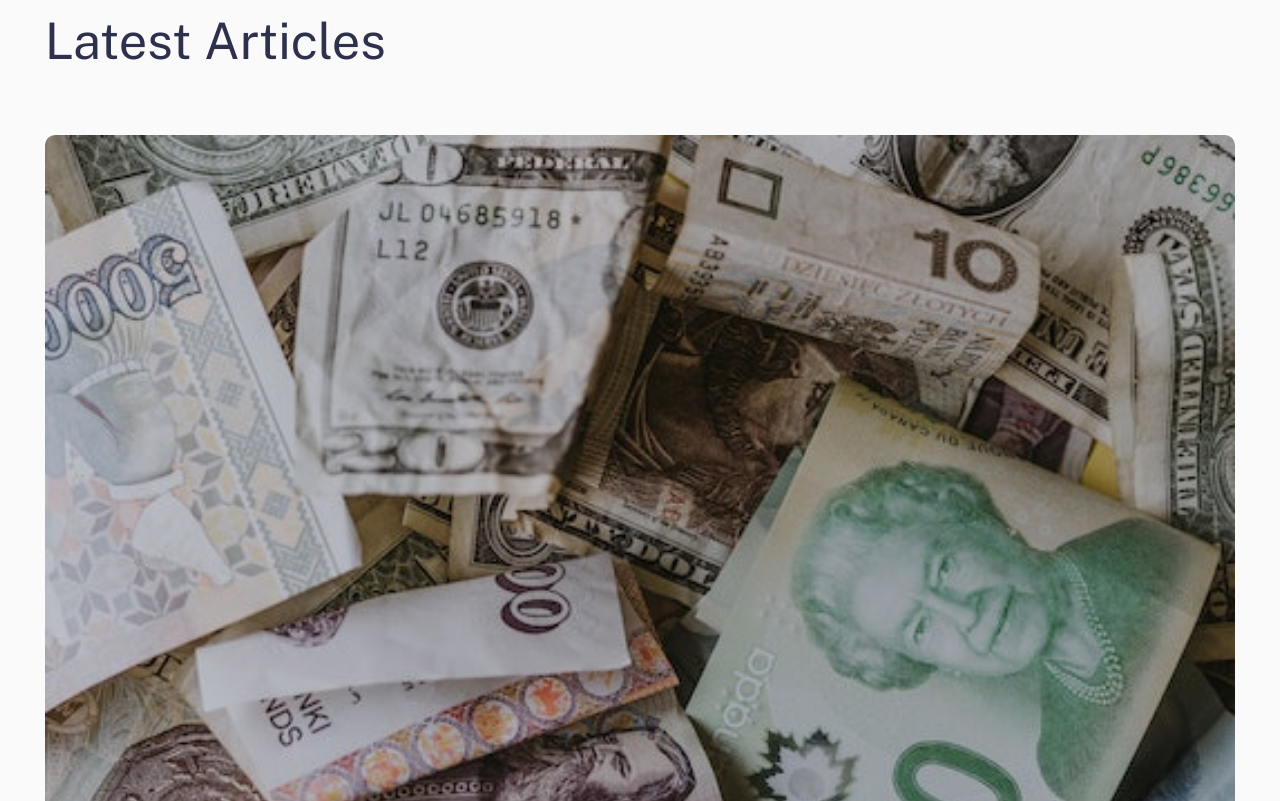
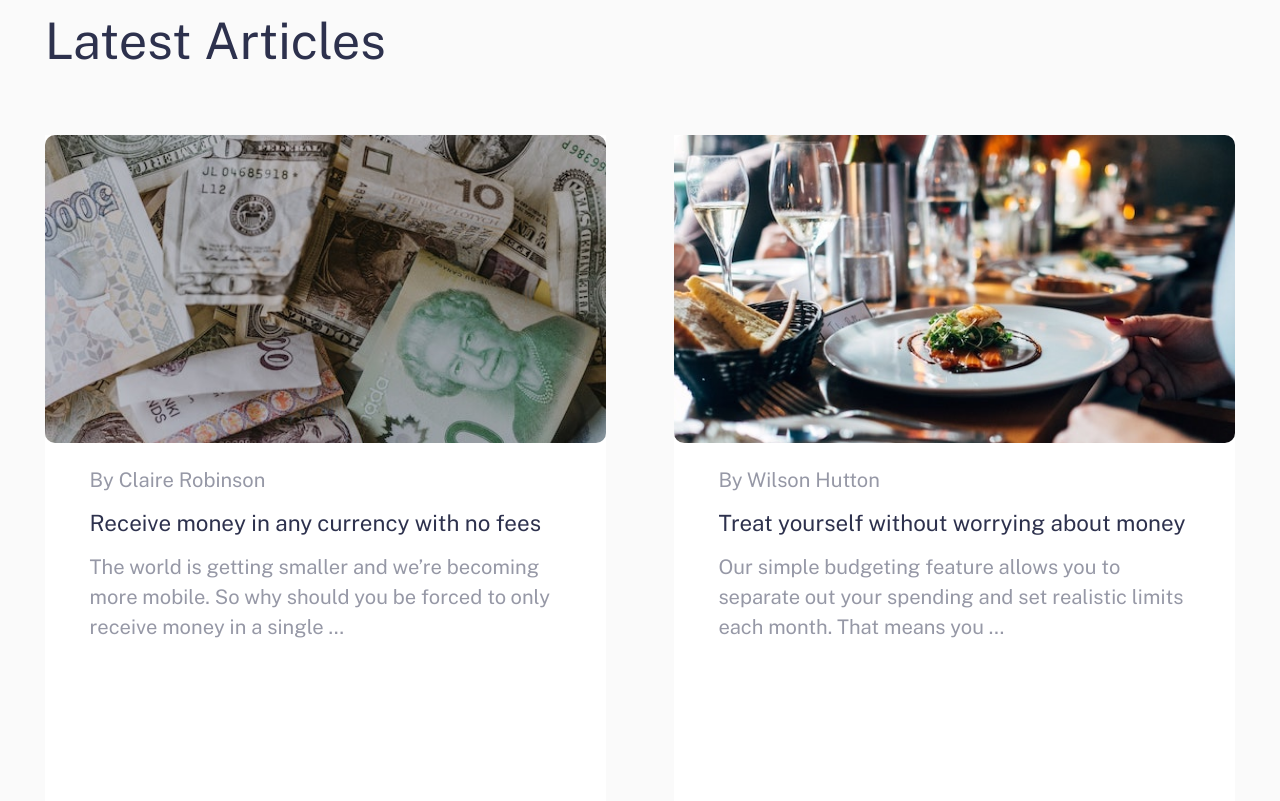
Before and after one commit to abdelkadersettah/Easybank-landing-page, a plain HTML site: page index.html in a window 1280 px wide. Shown: the part 1799-2600 px from the top of the page. Drawn offline with nearby package versions, Linux system fonts and the light colour scheme.

Commit message:
style of article section tab-port media

```diff
--- a/sass/components/_article.scss
+++ b/sass/components/_article.scss
@@ -4,14 +4,25 @@
   }
   &__box {
     margin-top: var(--margin-x-large);
+    @include respond(tab-port) {
+      display: flex;
+      flex-wrap: wrap;
+      justify-content: space-between;
+    }
   }
   &__card {
     background-color: var(--white);
     margin-bottom: var(--margin-large);
+    @include respond(tab-port) {
+      width: calc(50% - var(--margin-large));
+    }
   }
   &__figure {
     border-radius: 0.5em;
     overflow: hidden;
+    @include respond(tab-port) {
+      height: 45%;
+    }
   }
   &__image {
     width: 100%;
--- a/sass/pages/_home.scss
+++ b/sass/pages/_home.scss
@@ -16,7 +16,7 @@
       margin: var(--margin-x-large) 0;
       text-align: left;
       order: 1;
-      width: 45%;
+      width: calc(50% - var(--margin-large));
     }
   }
   &__image {
```
Also changed, not shown: css/main.css, 1 other file.
